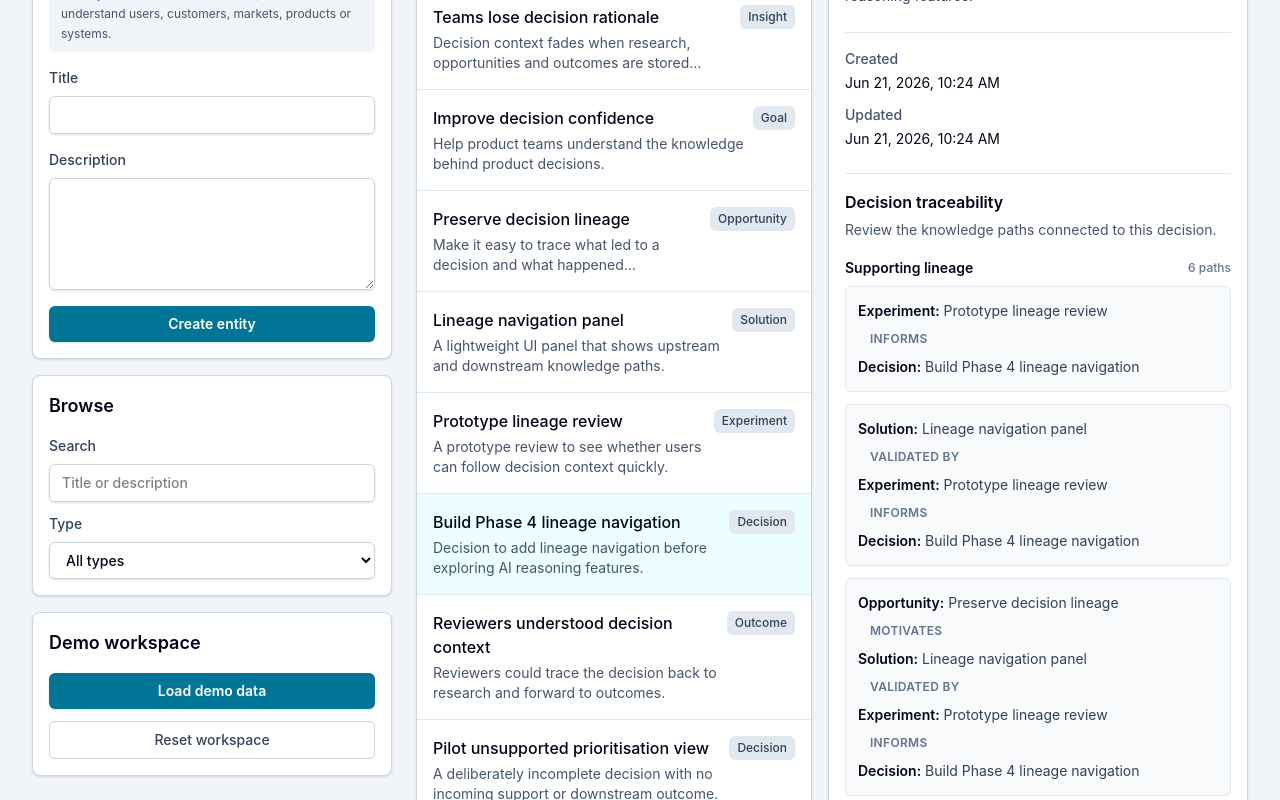
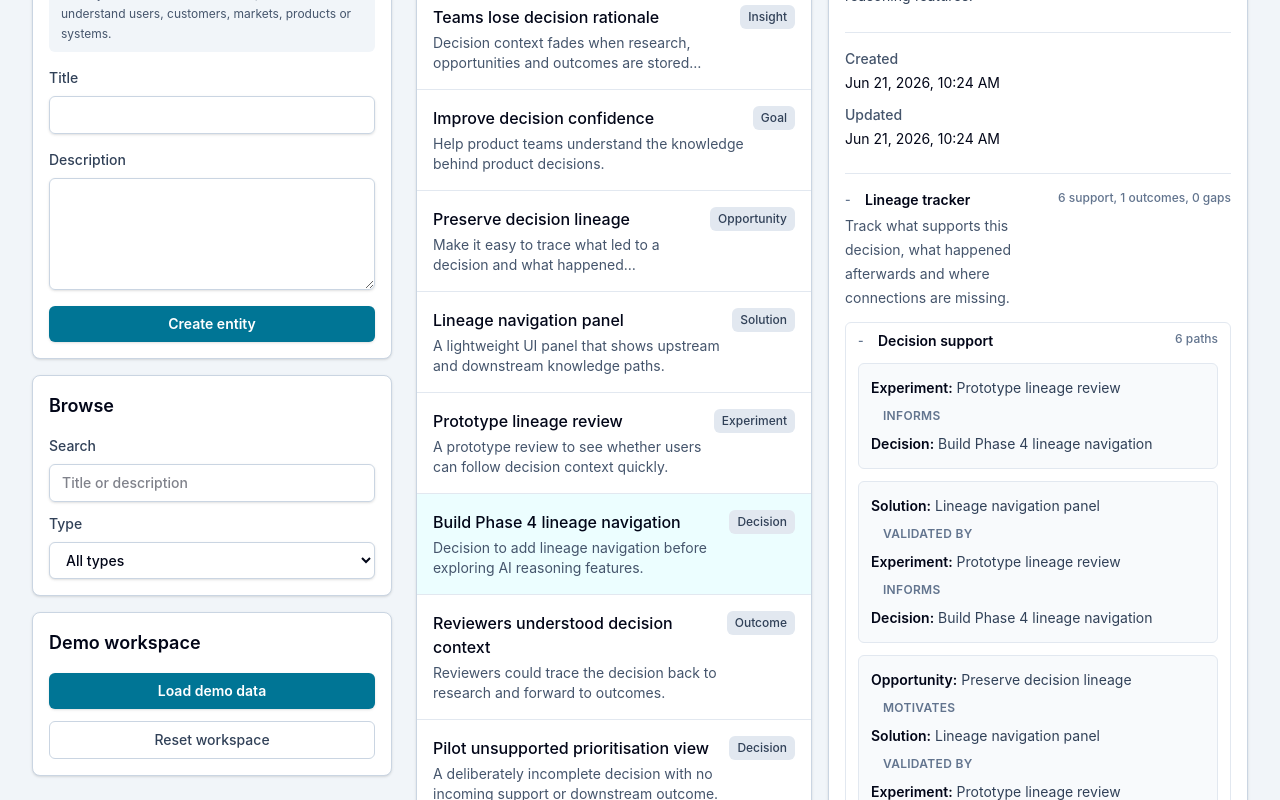
Before and after one commit to otkinsella47/product-knowledge-graph, a React (Vite) app: page / in a window 1280 px wide. Both pictures are taken after a click on the button "Load demo data". Shown: the part 347-1147 px from the top of the page. Built offline with nearby package versions, Linux system fonts and the light colour scheme.

Commit message:
feature: unify lineage tracker

```diff
--- a/src/App.tsx
+++ b/src/App.tsx
@@ -1,4 +1,4 @@
-import { type FormEvent, useMemo, useState } from 'react';
+import { type FormEvent, type ReactNode, useMemo, useState } from 'react';
 import {
   type CreateEntityInput,
   type Entity,
@@ -688,40 +688,23 @@ function App() {
                     </div>
                   </dl>
 
-                  {decisionTraceabilitySummary ? (
-                    <DecisionTraceabilitySection
-                      summary={decisionTraceabilitySummary}
+                  {selectedEntityLineage ? (
+                    <LineageTrackerSection
+                      backwardPaths={selectedEntityLineage.backwardPaths}
+                      decisionSummary={decisionTraceabilitySummary}
+                      entity={selectedEntity}
+                      forwardPaths={selectedEntityLineage.forwardPaths}
                     />
                   ) : null}
 
-                  {selectedEntityLineage ? (
-                    <LineageSection
-                      backwardPaths={selectedEntityLineage.backwardPaths}
-                      entity={selectedEntity}
-                      forwardPaths={selectedEntityLineage.forwardPaths}
-                      title={
-                        selectedEntity.type === 'decision'
-                          ? 'All lineage paths'
-                          : 'Lineage'
-                      }
-                    />
-                  ) : null}
-
-                  <section className="mt-6 border-t border-slate-200 pt-4">
-                    <div className="flex items-center justify-between gap-3">
-                      <h4 className="text-base font-semibold text-slate-950">
-                        Direct connections
-                      </h4>
-                      <p className="text-sm text-slate-500">
-                        {selectedEntityRelationships.length} connected
-                      </p>
-                    </div>
-                    <p className="mt-1 text-sm leading-6 text-slate-600">
-                      Immediate links used to build the lineage paths above.
-                    </p>
-
+                  <CollapsibleSection
+                    className="mt-6 border-t border-slate-200 pt-4"
+                    description="Immediate links used to build the lineage paths above."
+                    meta={`${selectedEntityRelationships.length} connected`}
+                    title="Direct connections"
+                  >
                     {selectedEntityRelationships.length > 0 ? (
-                      <ul className="mt-3 divide-y divide-slate-200 rounded-md border border-slate-200">
+                      <ul className="divide-y divide-slate-200 rounded-md border border-slate-200">
                         {selectedEntityRelationships.map((relationship) => {
                           const sourceEntity = entities.find(
                             (entity) => entity.id === relationship.sourceEntityId,
@@ -896,7 +879,7 @@ function App() {
                         </button>
                       </div>
                     </form>
-                  </section>
+                  </CollapsibleSection>
 
                   <div className="mt-6 flex flex-wrap gap-3">
                     <button
@@ -929,29 +912,51 @@ function App() {
   );
 }
 
-function LineageSection({
+function LineageTrackerSection({
   backwardPaths,
+  decisionSummary,
   entity,
   forwardPaths,
-  title,
 }: {
   backwardPaths: LineagePath[];
+  decisionSummary?: DecisionTraceabilitySummary;
   entity: Entity;
   forwardPaths: LineagePath[];
-  title: string;
 }) {
+  const isDecision = entity.type === 'decision';
+
   return (
-    <section
-      aria-label={title}
+    <CollapsibleSection
+      ariaLabel="Lineage tracker"
       className="mt-6 border-t border-slate-200 pt-4"
+      description={
+        isDecision
+          ? 'Track what supports this decision, what happened afterwards and where connections are missing.'
+          : getLineageDescription(entity.type)
+      }
+      meta={getLineageTrackerMeta({
+        backwardPaths,
+        decisionSummary,
+        forwardPaths,
+      })}
+      title="Lineage tracker"
     >
-      <div className="flex flex-col gap-1">
-        <h4 className="text-base font-semibold text-slate-950">{title}</h4>
-        <p className="text-sm leading-6 text-slate-600">
-          {getLineageDescription(entity.type)}
-        </p>
-      </div>
-
+      {decisionSummary ? (
+        <>
+          <TraceabilityPathGroup
+            emptyDescription="Nothing supports this decision yet. Connect an Insight or Experiment that informed it."
+            paths={decisionSummary.supportingLineagePaths}
+            title="Decision support"
+          />
+          <TraceabilityPathGroup
+            emptyDescription="No outcome is connected yet. Connect an Outcome when you know what happened after the decision."
+            paths={decisionSummary.downstreamOutcomePaths}
+            title="Outcomes"
+          />
+          <LineageGapGroup gaps={decisionSummary.lineageGaps} />
+        </>
+      ) : (
+        <>
           <TraceabilityPathGroup
             emptyDescription={getLineageEmptyDescription(entity.type, 'backward')}
             paths={backwardPaths}
@@ -962,45 +967,22 @@ function LineageSection({
             paths={forwardPaths}
             title="What followed"
           />
-    </section>
+        </>
+      )}
+    </CollapsibleSection>
   );
 }
 
-function DecisionTraceabilitySection({
-  summary,
-}: {
-  summary: DecisionTraceabilitySummary;
-}) {
+function LineageGapGroup({ gaps }: { gaps: DecisionTraceabilitySummary['lineageGaps'] }) {
   return (
-    <section
-      aria-label="Decision traceability"
-      className="mt-6 border-t border-slate-200 pt-4"
+    <CollapsibleSection
+      className="mt-3 rounded-md border border-slate-200 bg-white px-3 py-2"
+      meta={`${gaps.length} ${gaps.length === 1 ? 'gap' : 'gaps'}`}
+      title="Lineage gaps"
     >
-      <div className="flex flex-col gap-1">
-        <h4 className="text-base font-semibold text-slate-950">
-          Decision traceability
-        </h4>
-        <p className="text-sm leading-6 text-slate-600">
-          Review the knowledge paths connected to this decision.
-        </p>
-      </div>
-
-      <TraceabilityPathGroup
-        emptyDescription="Nothing supports this decision yet. Connect an Insight or Experiment that informed it."
-        paths={summary.supportingLineagePaths}
-        title="Supporting lineage"
-      />
-      <TraceabilityPathGroup
-        emptyDescription="No outcome is connected yet. Connect an Outcome when you know what happened after the decision."
-        paths={summary.downstreamOutcomePaths}
-        title="Downstream outcomes"
-      />
-
-      <section className="mt-4">
-        <h5 className="text-sm font-semibold text-slate-950">Lineage gaps</h5>
-        {summary.lineageGaps.length > 0 ? (
-          <ul className="mt-2 grid gap-2">
-            {summary.lineageGaps.map((gap) => (
+      {gaps.length > 0 ? (
+        <ul className="grid gap-2">
+          {gaps.map((gap) => (
             <li
               className="rounded-md border border-amber-200 bg-amber-50 px-3 py-2"
               key={gap.code}
@@ -1013,12 +995,11 @@ function DecisionTraceabilitySection({
           ))}
         </ul>
       ) : (
-          <p className="mt-2 rounded-md bg-slate-100 px-3 py-3 text-sm leading-6 text-slate-600">
+        <p className="rounded-md bg-slate-100 px-3 py-3 text-sm leading-6 text-slate-600">
           No lineage gaps found for this decision.
         </p>
       )}
-      </section>
-    </section>
+    </CollapsibleSection>
   );
 }
 
@@ -1032,16 +1013,13 @@ function TraceabilityPathGroup({
   title: string;
 }) {
   return (
-    <section className="mt-4">
-      <div className="flex items-center justify-between gap-3">
-        <h5 className="text-sm font-semibold text-slate-950">{title}</h5>
-        <p className="text-xs font-medium text-slate-500">
-          {paths.length} {paths.length === 1 ? 'path' : 'paths'}
-        </p>
-      </div>
-
+    <CollapsibleSection
+      className="mt-3 rounded-md border border-slate-200 bg-white px-3 py-2"
+      meta={`${paths.length} ${paths.length === 1 ? 'path' : 'paths'}`}
+      title={title}
+    >
       {paths.length > 0 ? (
-        <ul className="mt-2 grid gap-3">
+        <ul className="grid gap-3">
           {paths.map((path) => (
             <li
               className="rounded-md border border-slate-200 bg-slate-50 px-3 py-3"
@@ -1052,12 +1030,85 @@ function TraceabilityPathGroup({
           ))}
         </ul>
       ) : (
-        <p className="mt-2 rounded-md bg-slate-100 px-3 py-3 text-sm leading-6 text-slate-600">
+        <p className="rounded-md bg-slate-100 px-3 py-3 text-sm leading-6 text-slate-600">
           {emptyDescription}
         </p>
       )}
+    </CollapsibleSection>
+  );
+}
+
+function CollapsibleSection({
+  ariaLabel,
+  children,
+  className,
+  description,
+  meta,
+  title,
+}: {
+  ariaLabel?: string;
+  children: ReactNode;
+  className: string;
+  description?: string;
+  meta?: string;
+  title: string;
+}) {
+  const [isOpen, setIsOpen] = useState(true);
+  const contentId = `${normaliseId(title)}-content`;
+
+  return (
+    <section aria-label={ariaLabel ?? title} className={className}>
+      <div className="flex items-start justify-between gap-3">
+        <div className="min-w-0">
+          <button
+            aria-controls={contentId}
+            aria-expanded={isOpen}
+            className="flex items-center gap-2 text-left text-sm font-semibold text-slate-950 hover:text-cyan-800"
+            onClick={() => setIsOpen((currentIsOpen) => !currentIsOpen)}
+            type="button"
+          >
+            <span aria-hidden="true" className="w-3 text-xs text-slate-500">
+              {isOpen ? '-' : '+'}
+            </span>
+            <span>{title}</span>
+          </button>
+          {description ? (
+            <p className="mt-1 text-sm leading-6 text-slate-600">
+              {description}
+            </p>
+          ) : null}
+        </div>
+        {meta ? (
+          <p className="shrink-0 text-xs font-medium text-slate-500">{meta}</p>
+        ) : null}
+      </div>
+      {isOpen ? (
+        <div className="mt-3" id={contentId}>
+          {children}
+        </div>
+      ) : null}
     </section>
   );
+}
+
+function getLineageTrackerMeta({
+  backwardPaths,
+  decisionSummary,
+  forwardPaths,
+}: {
+  backwardPaths: LineagePath[];
+  decisionSummary?: DecisionTraceabilitySummary;
+  forwardPaths: LineagePath[];
+}) {
+  if (decisionSummary) {
+    return `${decisionSummary.supportingLineagePaths.length} support, ${decisionSummary.downstreamOutcomePaths.length} outcomes, ${decisionSummary.lineageGaps.length} gaps`;
+  }
+
+  return `${backwardPaths.length} led here, ${forwardPaths.length} followed`;
+}
+
+function normaliseId(value: string) {
+  return value.toLowerCase().replace(/[^a-z0-9]+/g, '-').replace(/(^-|-$)/g, '');
 }
 
 function LineagePathView({ path }: { path: LineagePath }) {
```
Also changed, not shown: 2 other files (tests, documents, lock files or other folders). Lines whose indentation alone changed are shown as unchanged.
